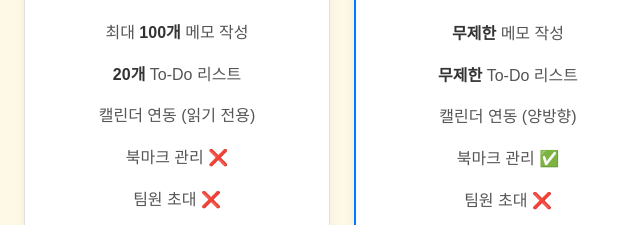
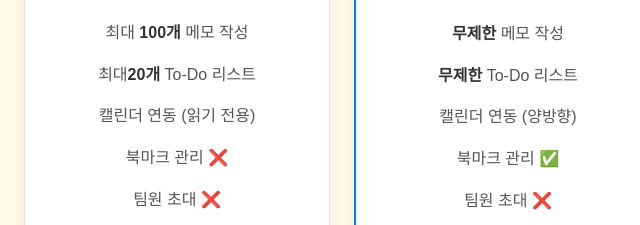
Before and after one commit to swissweden/webPageHW, a plain HTML site: page services.html in a window 1280 px wide. Shown: the part 460-685 px from the top of the page, 132-772 px from the left. Drawn offline with Linux system fonts and the light colour scheme.

Commit message:
텍스트 수정

```diff
--- a/services.html
+++ b/services.html
@@ -32,7 +32,7 @@
                     </div>
                     <ul class="plan-features">
                         <li>최대 <strong>100개</strong> 메모 작성</li>
-                        <li><strong>20개</strong> To-Do 리스트</li>
+                        <li>최대<strong>20개</strong> To-Do 리스트</li>
                         <li>캘린더 연동 (읽기 전용)</li>
                         <li>북마크 관리 ❌</li>
                         <li>팀원 초대 ❌</li>
```
